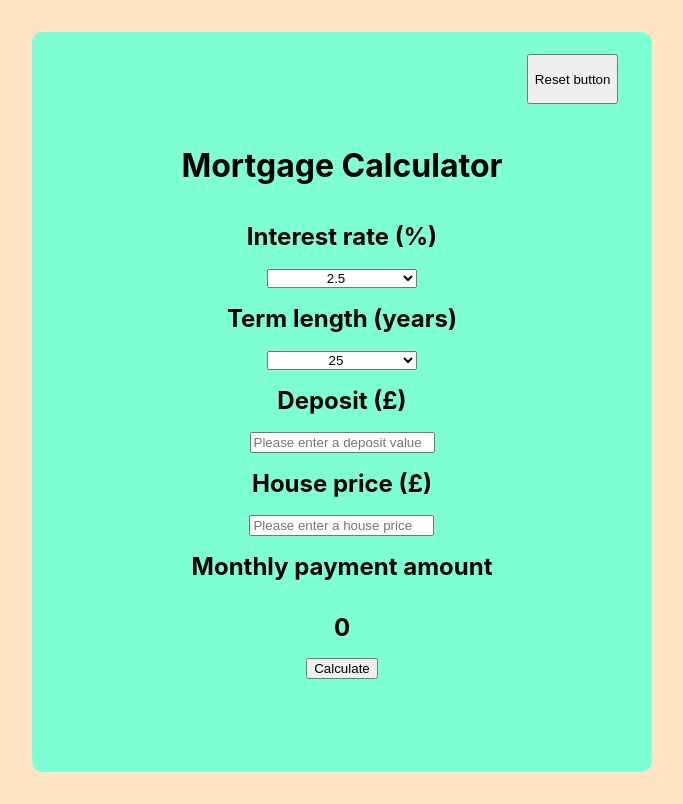
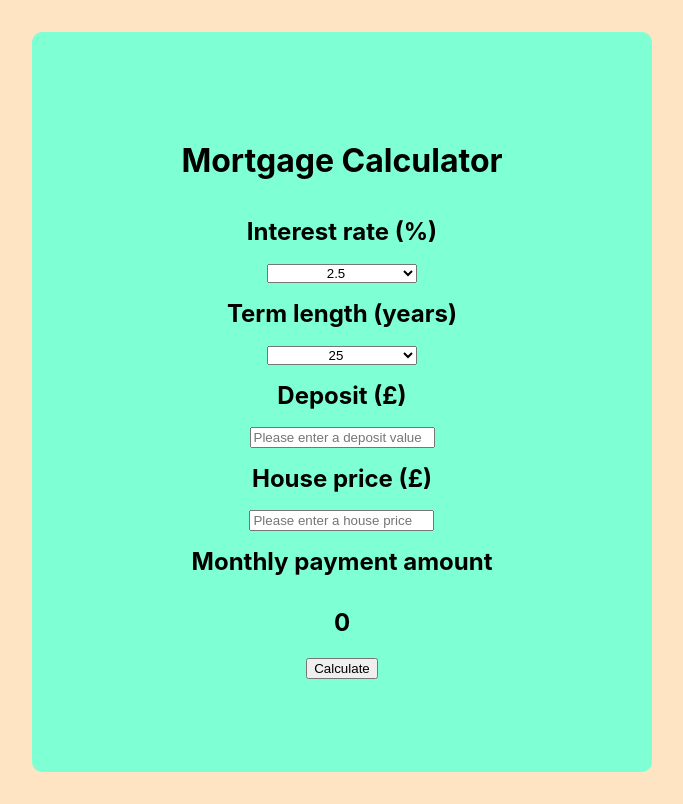
Before and after one commit to Luke-Goodridge/Mortgage-Calculator, a React (Create React App) app: page / in a window 1280 px wide. Shown: the whole page, without its empty margins (298-981 px from the left). Built offline with nearby package versions, Linux system fonts and the light colour scheme.

Commit message:
added some hiding and unhiding of the reset button

```diff
--- a/src/App.css
+++ b/src/App.css
@@ -23,11 +23,14 @@ body {
   text-align: center;
   text-align-last: center;
 }
-#resetBtn {
+#resetBtn, #calcBtn {
+  transition: .4s;
+  margin: 5px;
+}
+
+.hidden {
+  opacity: 0;
   position: absolute;
-  top: -20px;
-  right: -100px;
-  height: 50px;
 }
 
 h1 {
--- a/src/App.js
+++ b/src/App.js
@@ -58,6 +58,8 @@ class App extends Component {
    inputs.forEach(input => {
      input.value = null;
    });
+   //hide the reset button
+   document.querySelector("#resetBtn").classList.add("hidden");
   }
 
   calculateMonthlyPayment = (mortgageAmount, interest, term) =>
@@ -93,8 +95,9 @@ class App extends Component {
       monthlyPayment = this.calculateMonthlyPayment(mortgage,interestRate,termLength);
       //format the monthlyPayment into currency
       monthlyPayment = Currency.format(monthlyPayment);
-
     }
+    //show the reset button
+    document.querySelector("#resetBtn").classList.remove("hidden");
     //set the state to the new calc'd value
     this.setState({
       monthlyPayment: monthlyPayment,
--- a/src/mortgageCalculator/mortgageCalculator.js
+++ b/src/mortgageCalculator/mortgageCalculator.js
@@ -4,7 +4,6 @@ import Dropdown from '../dropdown/dropdown';
 const mortgageCalculator = (props) => {
     return (
         <div className="MortgageCalc">
-            <button id="resetBtn" onClick={props.resetBtnHandler}>Reset button</button>
             <h1>Mortgage Calculator</h1>
             <div>
                 <h2>Interest rate (%)</h2>
@@ -36,8 +35,10 @@ const mortgageCalculator = (props) => {
             {/* displays the total to the user */}
             <h2>Monthly payment amount</h2>
             <h2>{props.monthlyPayment}</h2>
-            <button onClick={props.calculateButton}>Calculate</button>
-
+            <div className="buttonContainer">
+                <button id="calcBtn" onClick={props.calculateButton}>Calculate</button>
+                <button id="resetBtn" className="hidden" onClick={props.resetBtnHandler}>Reset</button>
+            </div>
         </div>
     );
 
```
